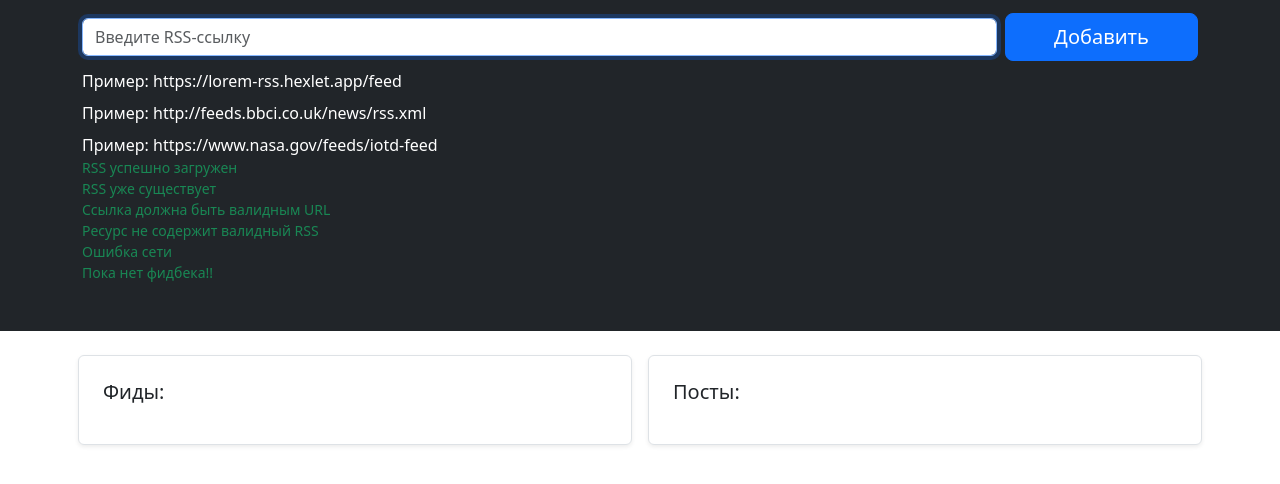
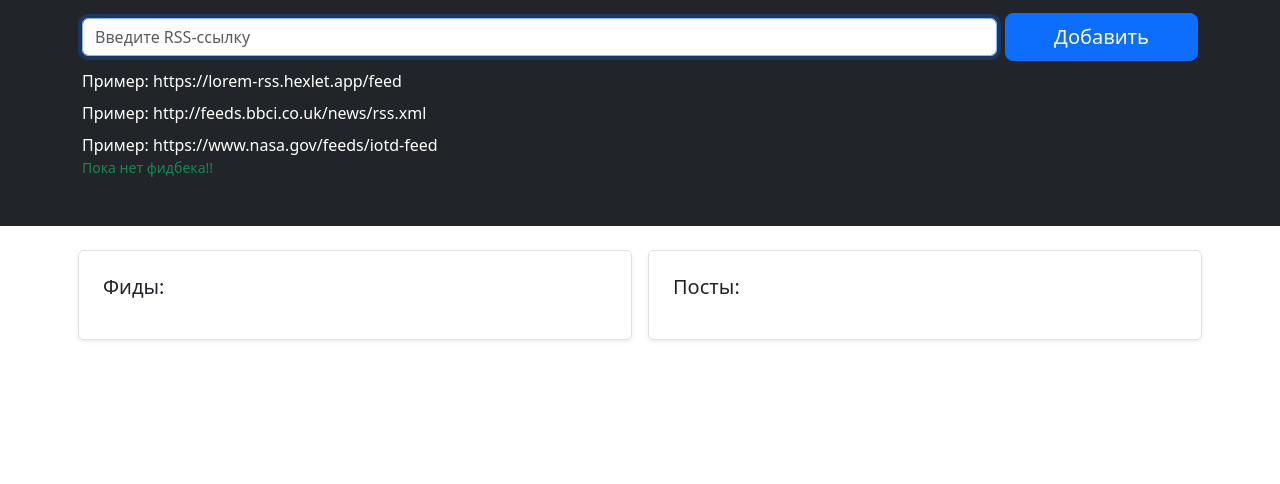
Before and after one commit to Ksuniqum23/frontend-project-11_OLD, a website built with webpack: page index.html in a window 1280 px wide. Shown: the part 156-640 px from the top of the page. Built offline with nearby package versions, Linux system fonts and the light colour scheme.

Commit message:
rss-input clean

```diff
--- a/index.html
+++ b/index.html
@@ -33,11 +33,6 @@
             <p class="mt-2 mb-0 text-small">Пример: https://lorem-rss.hexlet.app/feed</p>
             <p class="mt-2 mb-0 text-small">Пример: http://feeds.bbci.co.uk/news/rss.xml</p>
             <p class="mt-2 mb-0 text-small">Пример: https://www.nasa.gov/feeds/iotd-feed</p>
-            <p class="feedback m-0 small text-success">RSS успешно загружен</p>
-            <p class="feedback m-0 small text-success">RSS уже существует</p>
-            <p class="feedback m-0 small text-success">Ссылка должна быть валидным URL</p>
-            <p class="feedback m-0 small text-success">Ресурс не содержит валидный RSS</p>
-            <p class="feedback m-0 small text-success">Ошибка сети</p>
             <p class="feedback m-0 small text-success">Пока нет фидбека!!</p>
         </div>
     </main>
--- a/src/controller/handlers.js
+++ b/src/controller/handlers.js
@@ -9,6 +9,7 @@ import {modalRender, updateFeedback, updateUI} from "../view/render";
 const addRSS = (xmlDoc, message, rssLink) => {
     addNewRssInState(xmlDoc, rssLink);
     updateFeedback(message.type, message.message);
+    document.getElementById('rss-input').value = '';
 }
 
 export const submitHandler = (rssLink) => {
```
